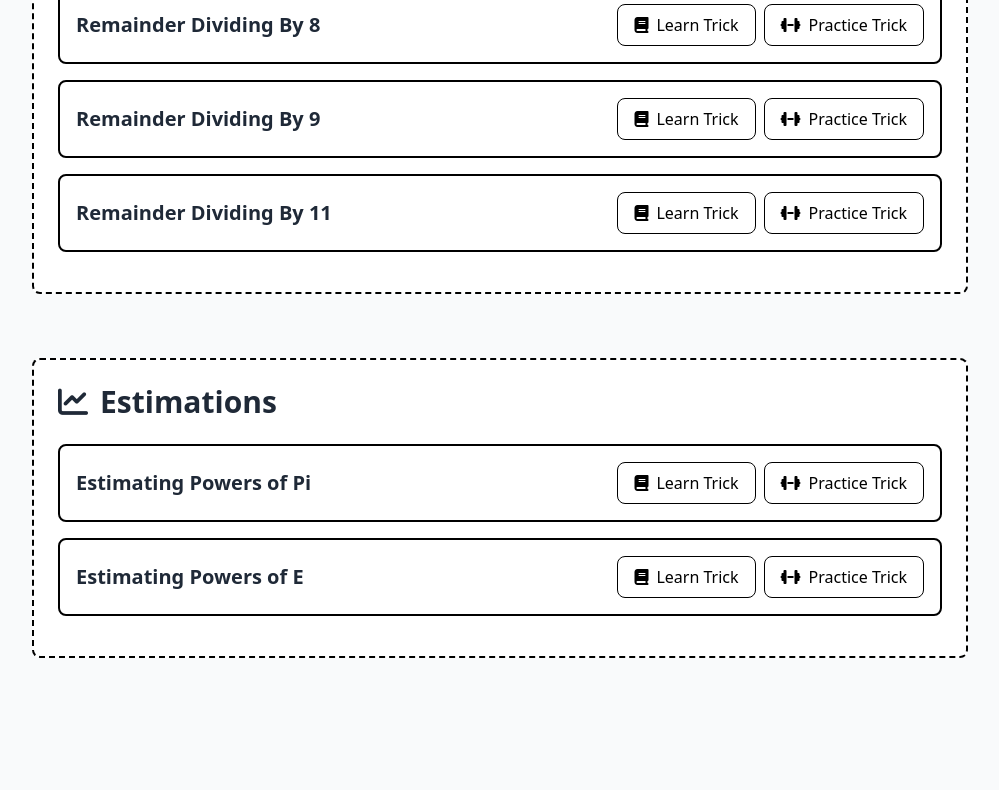
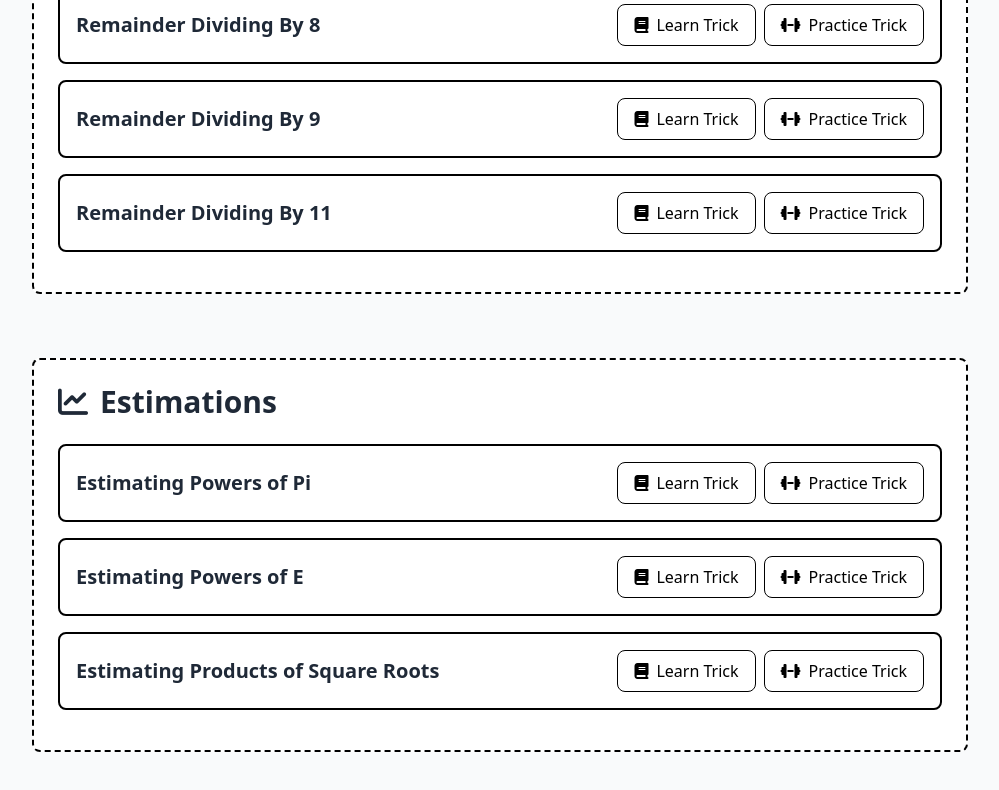
Before and after one commit to 5txvn/carrytheone, a plain HTML site: page index.html in a window 1280 px wide. Shown: the part 2932-3722 px from the top of the page, without its empty margins (140-1139 px from the left). Drawn offline with nearby package versions, Linux system fonts and the light colour scheme.

Commit message:
add estmating products of square roots

```diff
--- a/explanationIDs.json
+++ b/explanationIDs.json
@@ -27,5 +27,6 @@
   "remainder9": "tricks/division/remainder9.md",
   "remainder11": "tricks/division/remainder11.md",
   "powersOfPi": "tricks/estimations/powersOfPi.md",
-  "powersOfE": "tricks/estimations/powersOfE.md"
+  "powersOfE": "tricks/estimations/powersOfE.md",
+  "productSquareRoots": "tricks/estimations/productSquareRoots.md"
 }
--- a/index.html
+++ b/index.html
@@ -592,6 +592,20 @@
                         </a>
                     </div>
                 </div>
+
+                <div class="border-2 border-black rounded-lg p-4 mb-4 flex flex-col md:flex-row md:items-center md:justify-between gap-4">
+                    <h3 class="text-xl font-semibold text-gray-800 text-center md:text-left">Estimating Products of Square Roots</h3>
+                    <div class="flex gap-2 justify-end">
+                        <a href="explanation.html?id=productSquareRoots" class="bg-white border border-black text-black hover:bg-gray-100 px-4 py-2 rounded-lg flex items-center gap-2 transition-colors duration-200">
+                            <i class="fas fa-book"></i>
+                            <span>Learn Trick</span>
+                        </a>
+                        <a href="practice.html?id=productSquareRoots" class="bg-white border border-black text-black hover:bg-gray-100 px-4 py-2 rounded-lg flex items-center gap-2 transition-colors duration-200">
+                            <i class="fas fa-dumbbell"></i>
+                            <span>Practice Trick</span>
+                        </a>
+                    </div>
+                </div>
             </div>
         </section>
 
```
Also changed, not shown: 1 other file.
